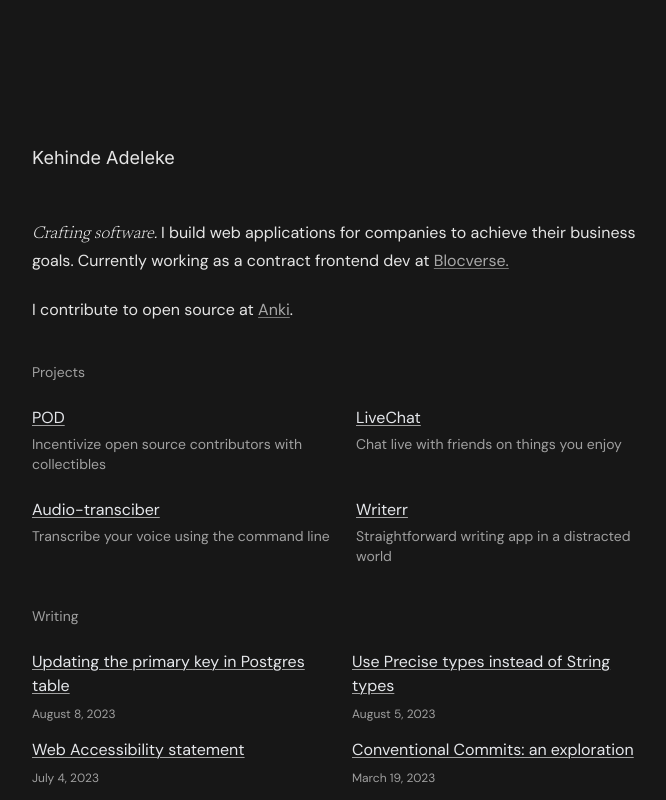
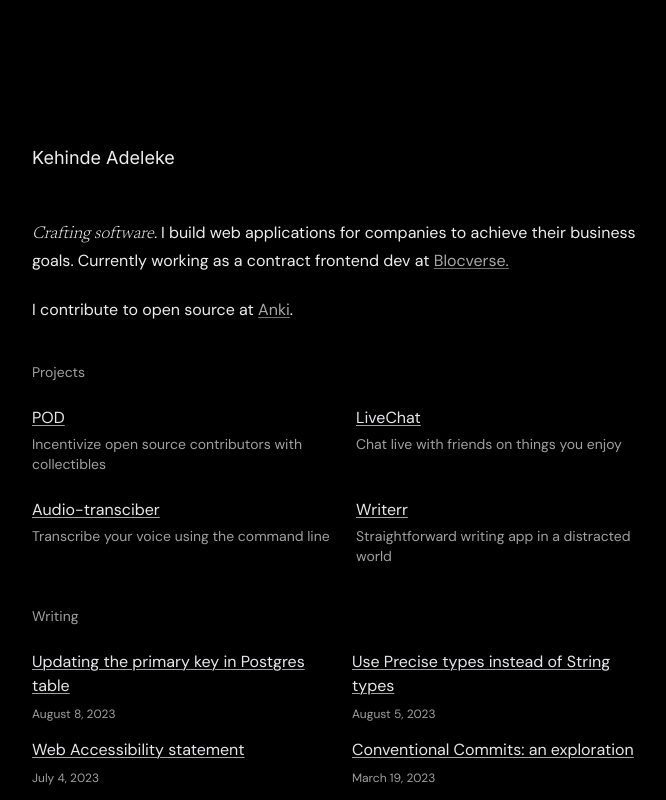
Before and after one commit to adeleke5140/portfolio-v2, a Next.js app: page / in a window 1280 px wide. Shown: the top 800 px of the page, without its empty margins (296-962 px from the left). Built offline with nearby package versions, Linux system fonts and the light colour scheme.

Commit message:
style: add color

```diff
--- a/tailwind.config.js
+++ b/tailwind.config.js
@@ -61,9 +61,9 @@ module.exports = {
         },
       },
       colors: {
-        "ken-black": "#171717",
+        "ken-black": "#000",
         "ken-grey": "#a0a0a0",
-        "ken-primary": "#e5e5e5",
+        "ken-primary": "#ededed",
         "ken-secondary": "#f2f2f2",
         "ken-tertiary": "#ededed",
       },
```
